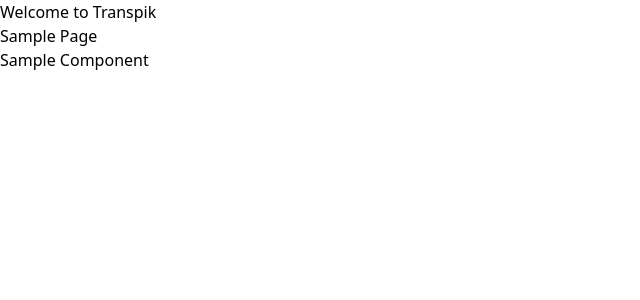
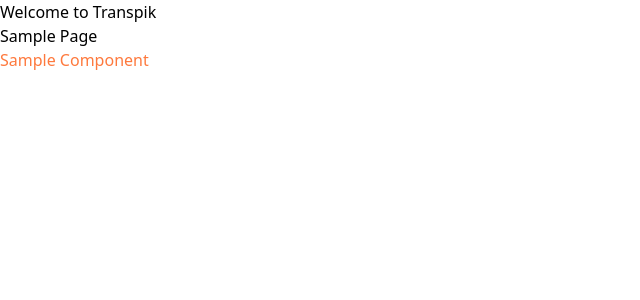
Before and after one commit to Transpik/transpik_landing_page, a React app: page / in a window 1280 px wide. Shown: the top 300 px of the page, without its empty margins (0-640 px from the left). Built offline with nearby package versions, Linux system fonts and the light colour scheme.

Commit message:
fix: issue with tailwindcss

```diff
--- a/src/components/SampleComponent/SampleComponent.js
+++ b/src/components/SampleComponent/SampleComponent.js
@@ -7,7 +7,7 @@
 
   render() {
     return (<div>
-      <h1>Sample Component</h1>
+      <h1 className="text-orange">Sample Component</h1>
     </div>);
   }
 }
--- a/tailwind.config.js
+++ b/tailwind.config.js
@@ -1,22 +1,23 @@
 module.exports = {
-  content: ["./src/**/*.{html, js, jsx, ts, tsx}"],
+  content: ["./src/**/*.{js, jsx, ts, tsx}"],
   theme: {
-    colors: {
-      //primary: "#E7760E",
-      //secondary: "#4A4A4A",
-      //black: "#000000",
-      //white: "#FFFFFF",
-      dark_gray: "#333333", // main texts & heading
-      secondary_dark_gray: "#5E5E5E", // para texts
-      light_gray: "#6C6C6C", // texts on light orange backgrounds
-      secondary_light_gray: "F5F5F5", // stroke color for white bg cards
-      orange: "#FE793D", // main orange color
-      secondary_orange: "#FFE6DB", // stroke orange color for light-orange backgrounds
-      light_orange: "#FFF0E9", // light orange color for backgrounds
-      secondary_light_orange: "#FFF9F6", // color for linear gradient
-      green: "#5BAB5E", // green color for indicators and etc.
+    extend: {
+      colors: {
+        //primary: "#E7760E",
+        //secondary: "#4A4A4A",
+        //black: "#000000",
+        //white: "#FFFFFF",
+        "dark-gray": "#333333", // main texts & heading
+        "secondary-dark_gray": "#5E5E5E", // para texts
+        "light-gray": "#6C6C6C", // texts on light orange backgrounds
+        "secondary-light-gray": "F5F5F5", // stroke color for white bg cards
+        "orange": "#FE793D", // main orange color
+        "secondary-orange": "#FFE6DB", // stroke orange color for light-orange backgrounds
+        "light-orange": "#FFF0E9", // light orange color for backgrounds
+        "secondary-light_orange": "#FFF9F6", // color for linear gradient
+        "green": "#5BAB5E", // green color for indicators and etc.
+      }
     },
-      extend: {},
   },
   plugins: [],
 }
```
